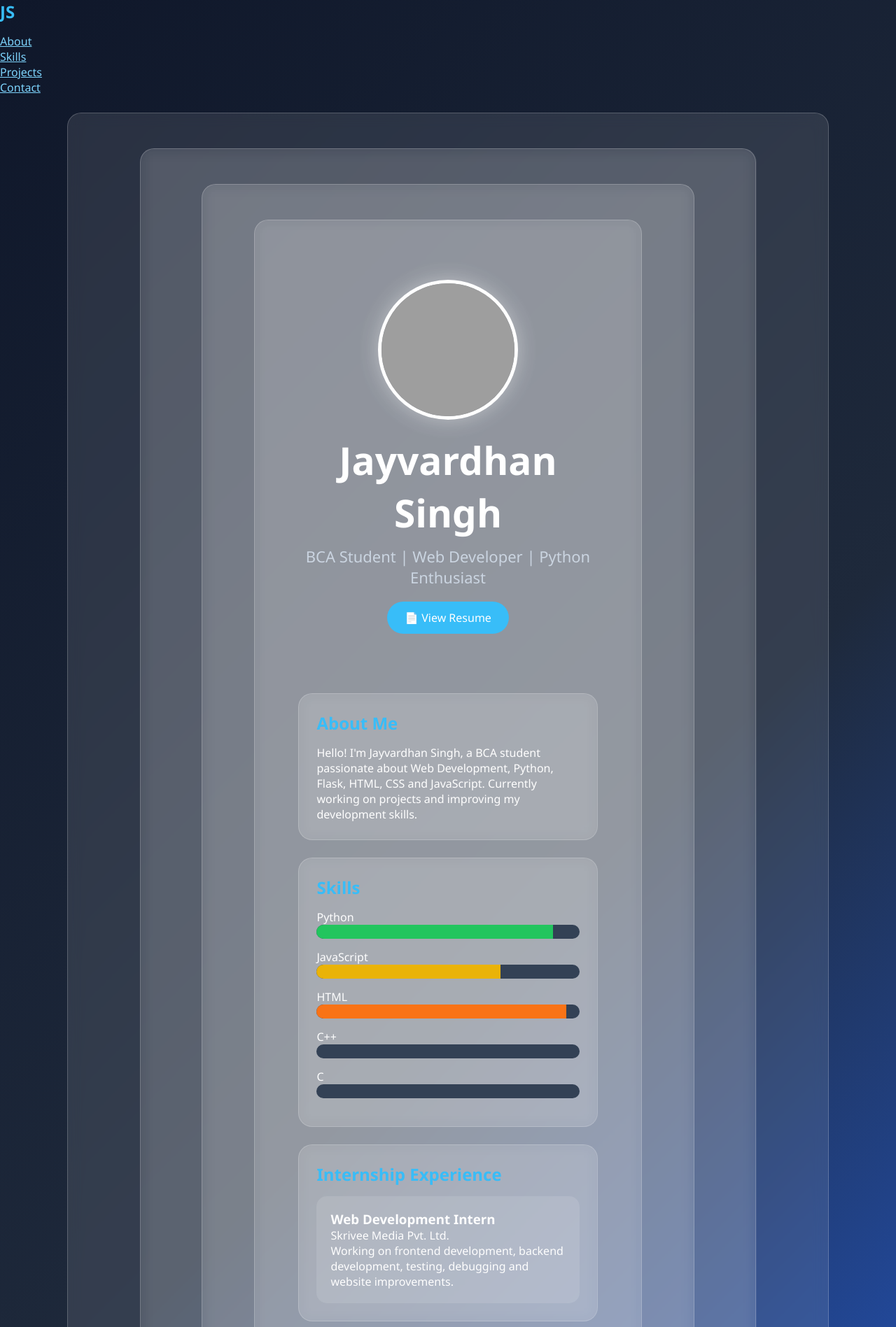
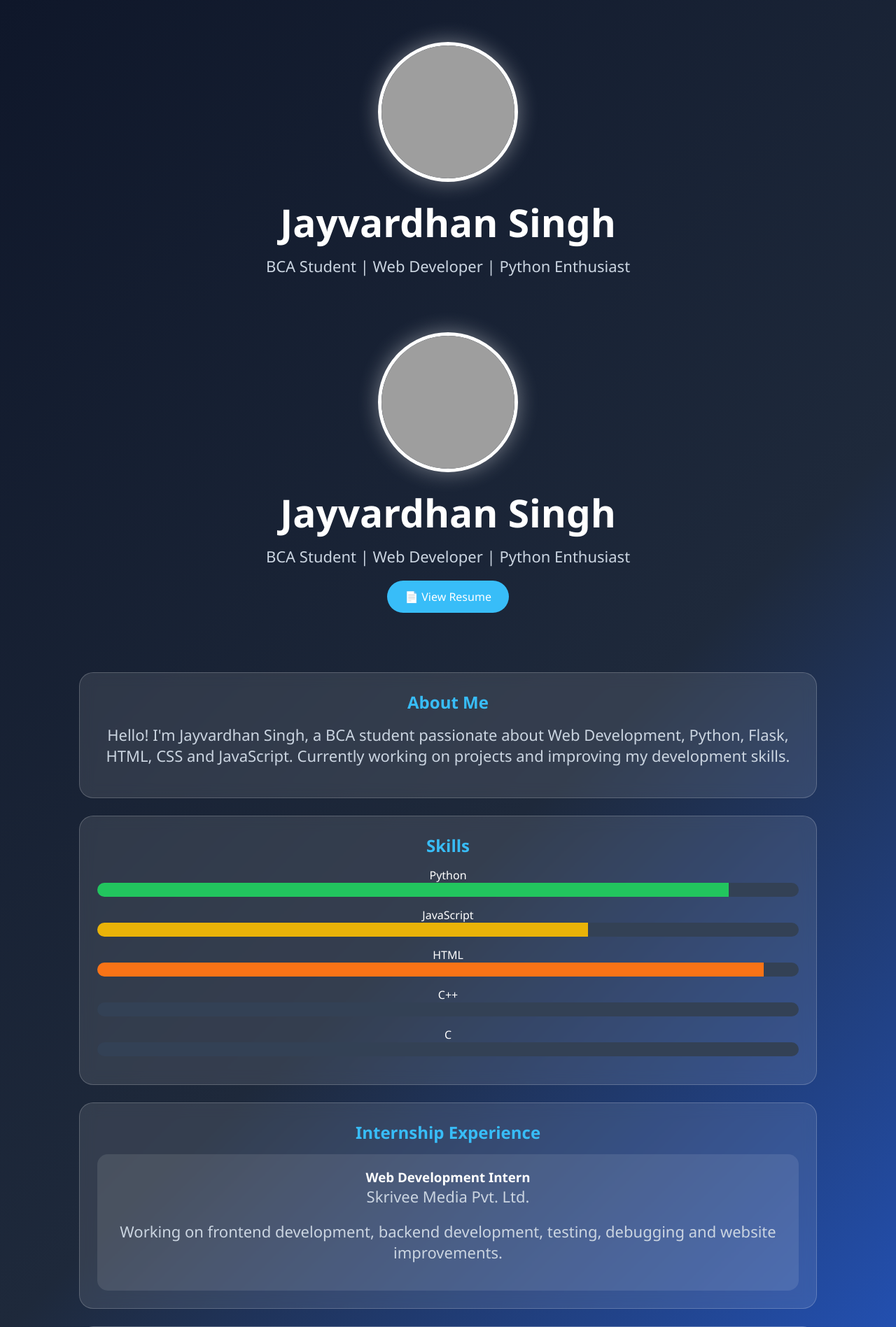
Before and after one commit to jaivdn/portfolio-website, a Flask app: page / in a window 1280 px wide. Shown: the top 1897 px of the page at 70% size. Run offline with Flask 3, Linux system fonts and the light colour scheme; grey boxes are pictures that could not be loaded.

Commit message:
Updated portfolio

```diff
--- a/templates/index.html
+++ b/templates/index.html
@@ -11,21 +11,16 @@
 
 <body>
 
-    <nav class="navbar">
-    <h2>JS</h2>
+    <header class="hero">
 
-    <ul>
-        <li><a href="#about">About</a></li>
-        <li><a href="#skills">Skills</a></li>
-        <li><a href="#projects">Projects</a></li>
-        <li><a href="#contact">Contact</a></li>
-    </ul>
-</nav>
+        <img src="{{ url_for('static', filename='profile.png') }}"
+             alt="Profile Photo">
 
-<section id="about">
-    <section id="skills">
-        <section id="projects">
-            <section id="contact">
+        <h1>Jayvardhan Singh</h1>
+
+        <p>
+            BCA Student | Web Developer | Python Enthusiast
+        </p>
 
 
     <header class="hero">
@@ -117,7 +112,7 @@
             </div>
 
             <div class="card">
-                <h3>vlc player</h3>
+                <h3>JV player</h3>
                 <p>Media player application built with Python.</p>
             </div>
 
@@ -130,27 +125,24 @@
 
     </section>
 
-    <section id="contact">
+<li>Email:
+    <a href="mailto:jayvardhantech.py@gmail.com" target="_blank">
+        jayvardhantech.py@gmail.com
+    </a>
+</li>
 
-    <h2>Contact</h2>
 
-    <div class="social-links">
+   <li>LinkedIn:
+<a href="https://www.linkedin.com/in/jayvardhansingh2210" target="_blank">
+linkedin.com/in/jayvardhansingh2210
+</a>
+</li>
 
-        <a href="https://github.com/jaivdn"
-           target="_blank">
-           💻 GitHub
-        </a>
-
-        <a href="https://www.linkedin.com/in/jayvardhansingh2210"
-           target="_blank">
-           💼 LinkedIn
-        </a>
-
-        <a href="mailto:jayvardhantech.py@gmail.com">
-           📧 Email
-        </a>
-
-    </div>
+<li>GitHub:
+<a href="https://github.com/jaivdn" target="_blank">
+github.com/jaivdn
+</a>
+</li>
 
 </section>
 
```
